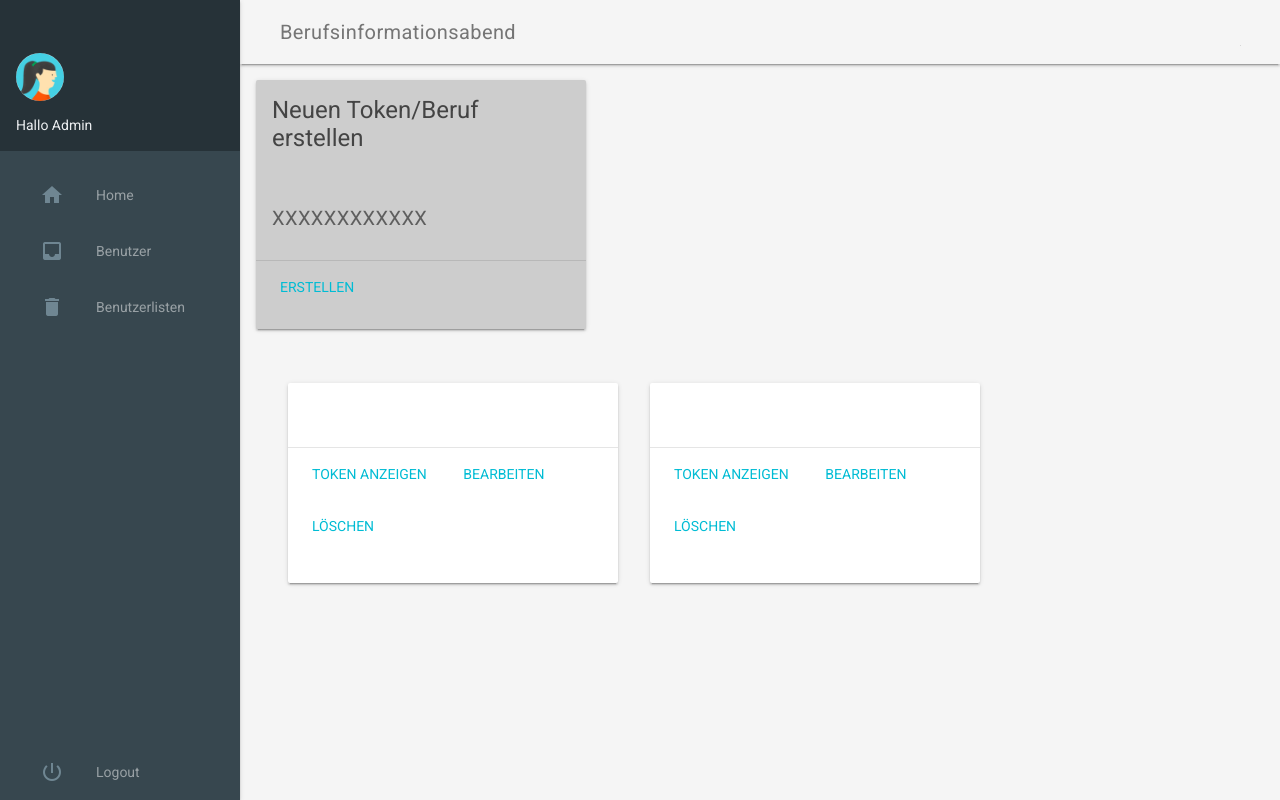
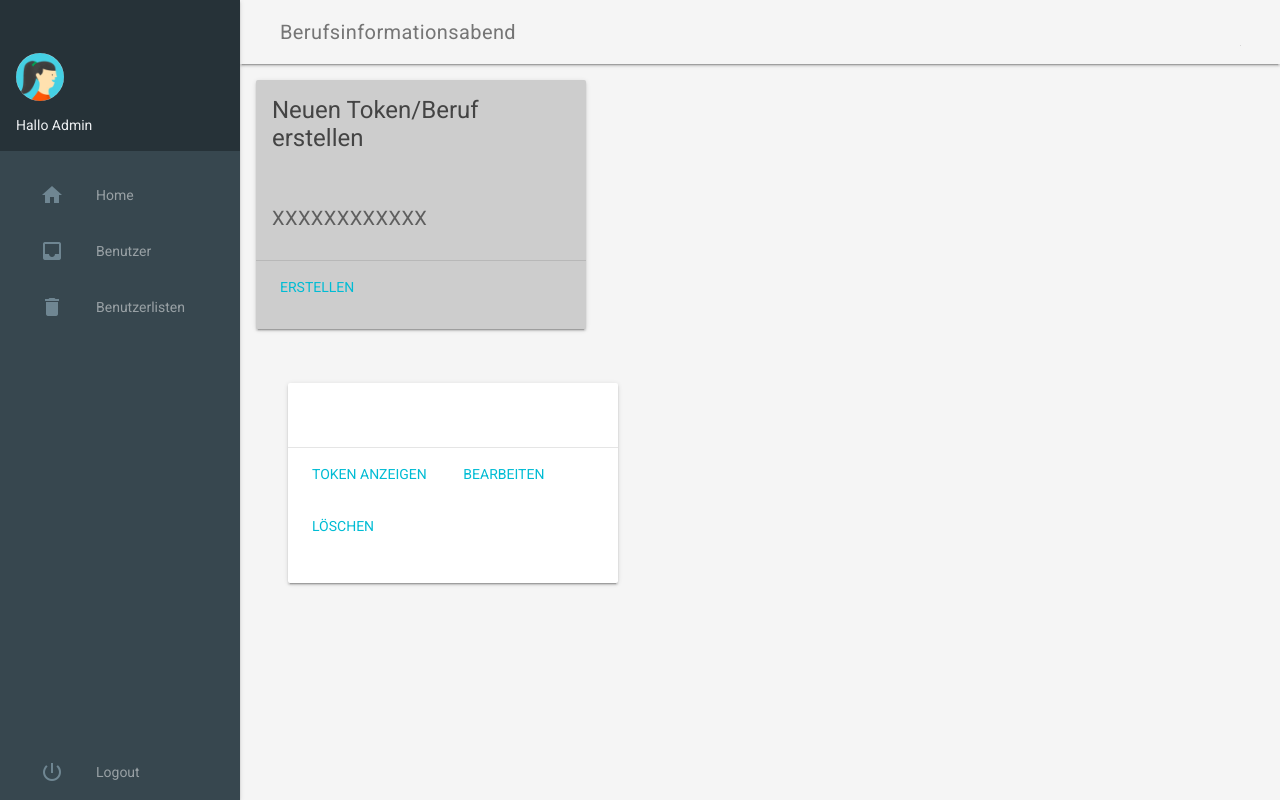
Before and after one commit to UltronOne/WEB-BIA, a PHP site: page /adminBerufePanel.php in a window 1280 px wide. Run offline with PHP 8.4, Linux system fonts and the light colour scheme; the visitor is signed in with stand-in values (Sample User, id 1); data that the repository does not hold is empty.

Commit message:
Update adminBerufePanel.php

```diff
--- a/adminBerufePanel.php
+++ b/adminBerufePanel.php
@@ -202,42 +202,7 @@
     </li>
 
 
-<li class="mdl-list__item" style="    float: left;">
-      <div class="demo-card-wide mdl-card mdl-shadow--2dp">
 
-        <div class="mdl-card__title">
-          <h2 class="mdl-card__title-text"><?php echo $row['head']; ?></h2>
-        </div>
-        <div class="mdl-card__supporting-text">
-               <?php echo $row['besch']; ?>
-        </div>
-        <div class="mdl-card__actions mdl-card--border" >
-
-
-                        <button id="show-dialog" type="button" class="mdl-button mdl-button--colored mdl-js-button mdl-js-ripple-effect">Token anzeigen</button>
-  <dialog class="mdl-dialog">
-    <h4 class="mdl-dialog__title">Token des Berufs</h4>
-    <div class="mdl-dialog__content">
-      <h4>
-      <?php echo $row['token']; ?>
-      </h4>
-    </div>
-      <button type="button" class="mdl-button close">Schließen</button>
-  </dialog>
-
-          <a href="tokenlogin.php?token=<?php echo $row['token']; ?>" class="mdl-button mdl-button--colored mdl-js-button mdl-js-ripple-effect">
-                Bearbeiten
-              </a>
-              </div>
-              <div class="mdl-cell mdl-cell--3-col">
-              <form action="importData.php" method="post" enctype="multipart/form-data" id="importFrm">
-              <input type="hidden" name="token" value="<?php echo $row['token']; ?>">
-              <input type="submit" class="mdl-button mdl-button--colored mdl-js-button mdl-js-ripple-effect" name="deleteBeruf" value="Löschen">
-
-            </form>
-        </div>
-
-    </div>
     </li>
 
 
```
